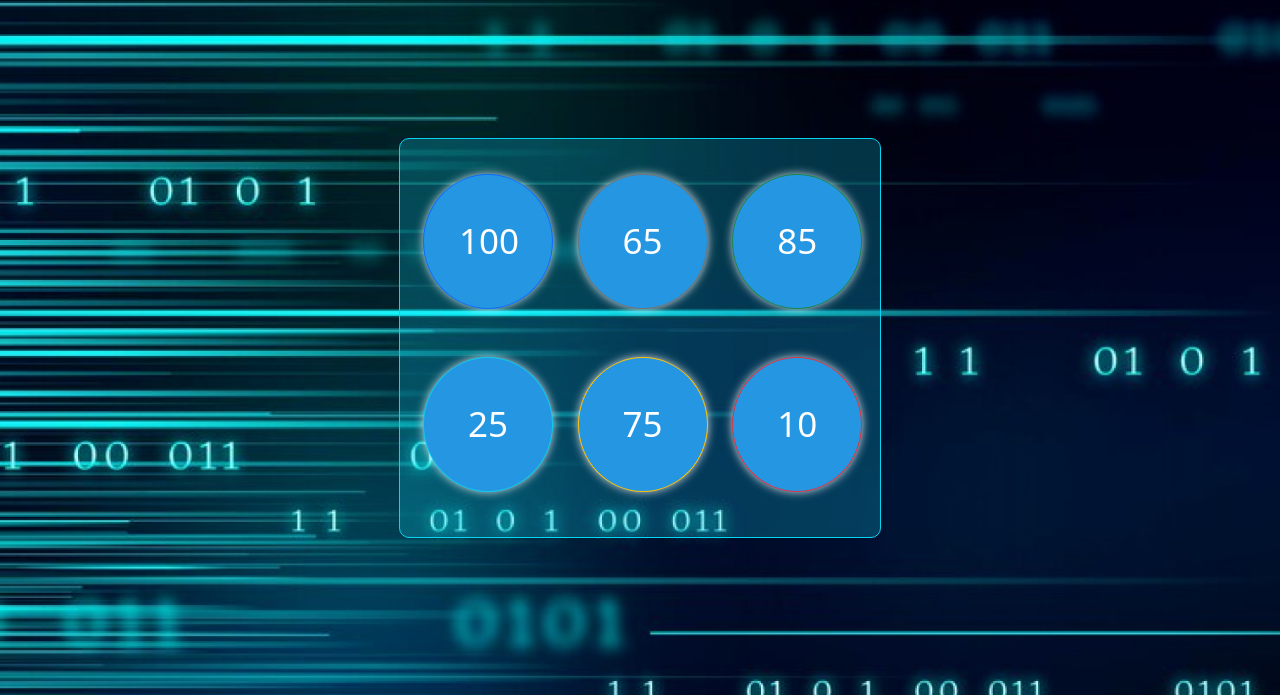
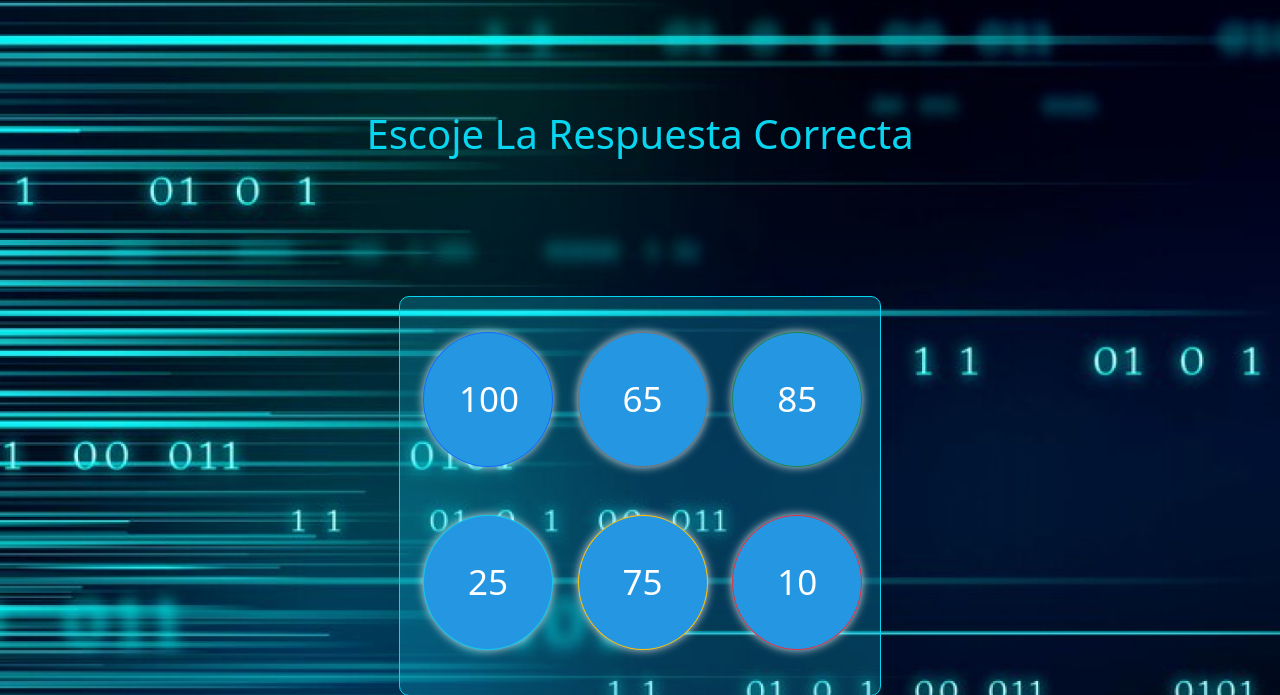
Before and after one commit to DanielBata25/Juego-Arcade-Memory, a PHP site: page /numeros.html in a window 1280 px wide. Shown: the top 695 px of the page. Run offline with PHP 8.4, Linux system fonts and the light colour scheme.

Commit message:
Cambio texto

```diff
--- a/Video-juego/Guia imagen.html
+++ b/Video-juego/Guia imagen.html
@@ -1,6 +1,5 @@
 <!DOCTYPE html>
 <html lang="zxx">
-
 <head>
     <meta charset="UTF-8">
     <meta name="description" content="Anime Template">
--- a/Video-juego/css/numeros.css
+++ b/Video-juego/css/numeros.css
@@ -166,3 +166,8 @@ height: 50%;
   margin-right: px;
 transition: transform 0.3s;
 }
+.texto{
+  text-align: center;
+  margin-top: 110px;
+  color: #08d5f0;
+}
--- a/Video-juego/numeros.html
+++ b/Video-juego/numeros.html
@@ -6,12 +6,15 @@
     <meta name="keywords" content="Anime, unica, creative, html">
     <meta name="viewport" content="width=device-width, initial-scale=1.0">
     <meta http-equiv="X-UA-Compatible" content="ie=edge">
-    <title>numeros</title>
+    <title>Escoje la Respuesta Correcta</title>
     <link rel="stylesheet" href="bootstrap-5.1.3-dist/css/bootstrap.css">
     <script src="bootstrap-5.1.3-dist/js/bootstrap.js"></script>
     <link rel="stylesheet" href="css/numeros.css">
 </head>
 <body>
+<div class="texto">
+  <h1>Escoje La Respuesta Correcta</h1>
+</div>
 <div>
     <div class="container">
         <div class="container-2">
```
